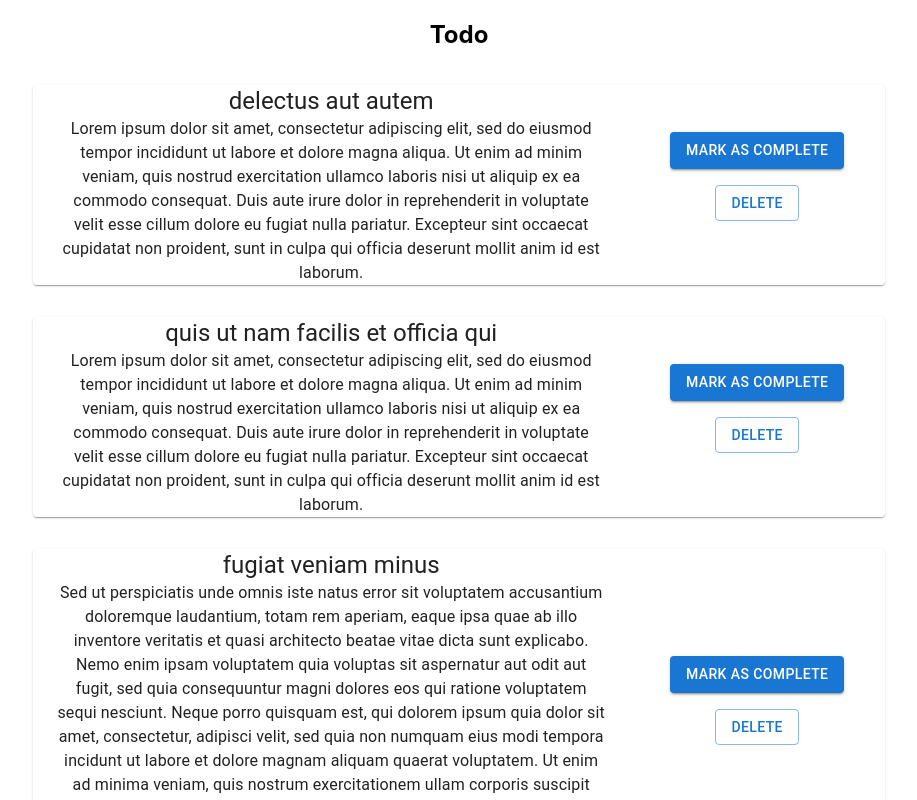
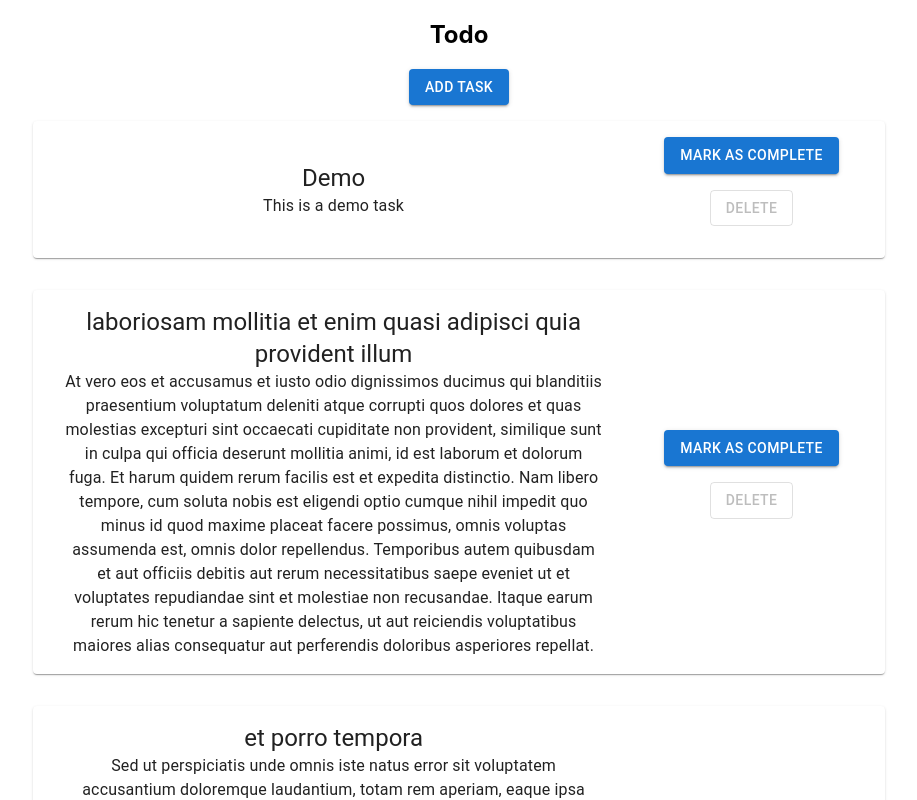
Before and after one commit to direshpradhan/todo, a React (Create React App) app: page / in a window 1280 px wide. Shown: the top 800 px of the page, without its empty margins (181-1098 px from the left). Built offline with nearby package versions, Linux system fonts and the light colour scheme; data requests are answered from the project's data file.

Commit message:
added add new task popup

```diff
--- a/src/components/Todo.jsx
+++ b/src/components/Todo.jsx
@@ -1,35 +1,74 @@
 import { Button, TextField, Container, Grid } from "@mui/material";
+import axios from "axios";
 import React, { useState } from "react";
 import { useData } from "../context/DataContext";
 import { TodoItem } from "./TodoItem";
 
 export const Todo = () => {
-  //   const [inputTitle, setInputTitle] = useState("");
-  //   const [inputDesc, setInputDesc] = useState("");
+  const [showModal, setShowModal] = useState(false);
+  const [inputTitle, setInputTitle] = useState("");
+  const [inputDesc, setInputDesc] = useState("");
   const { dispatch, tasks } = useData();
 
-  //   const addTask = () => {
-  //     dispatch({
-  //       type: "ADD_TASK",
-  //       payload: {
-  //         id: tasks.length + 1,
-  //         title: inputTitle,
-  //         desc: inputDesc,
-  //         completed: false,
-  //       },
-  //     });
-  //   };
+  const addTask = async () => {
+    const newTask = {
+      id: tasks[0].id + 1,
+      title: inputTitle,
+      description: inputDesc,
+      completed: false,
+    };
+    const response = await axios.post("http://localhost:3001/todos", newTask);
+    if (response.status === 201) {
+      dispatch({
+        type: "ADD_TASK",
+        payload: newTask,
+      });
+    }
+    setShowModal(false);
+    setInputTitle("");
+    setInputDesc("");
+  };
 
   return (
-    <div>
+    <>
       <h2>Todo</h2>
-      {/* <Container
-        maxWidth="lg"
+      <Button variant="contained" onClick={() => setShowModal(true)}>
+        Add Task
+      </Button>
+      <Container maxWidth="md">
+        <Grid container>
+          {tasks.map((task) => {
+            return <TodoItem key={task.id} task={task} />;
+          })}
+        </Grid>
+      </Container>
+
+      {showModal && (
+        <Container
+          maxWidth="xl"
+          sx={{
+            position: "absolute",
+            inset: 0,
+            backgroundColor: "rgba(0,0,0,0.1)",
+            zIndex: "1",
+          }}
+          onClick={() => setShowModal(false)}
+        >
+          <Container
+            maxWidth="xs"
             sx={{
               display: "flex",
               justifyContent: "center",
               gap: "1rem",
-          flexDirection: { xs: "column", sm: "row" },
+              flexDirection: "column",
+              backgroundColor: "white",
+              zIndex: "2",
+              padding: "2rem",
+              marginTop: "10rem",
+              borderRadius: "0.5rem",
+            }}
+            onClick={(event) => {
+              event.stopPropagation();
             }}
           >
             <TextField
@@ -38,27 +77,24 @@ export const Todo = () => {
               variant="outlined"
               value={inputTitle}
               onChange={(event) => setInputTitle(event.target.value)}
-          sx={{ width: { xs: "100%", sm: "35%" } }}
+              sx={{ width: "100%" }}
             />
             <TextField
               id="outlined-basic"
+              multiline
+              rows={3}
               placeholder="Description"
               variant="outlined"
               value={inputDesc}
               onChange={(event) => setInputDesc(event.target.value)}
-          sx={{ width: { xs: "100%", sm: "35%" } }}
+              sx={{ width: "100%" }}
             />
             <Button variant="contained" onClick={() => addTask()}>
               Add Task
             </Button>
-      </Container> */}
-      <Container maxWidth="md">
-        <Grid container>
-          {tasks.map((task) => {
-            return <TodoItem key={task.id} task={task} />;
-          })}
-        </Grid>
           </Container>
-    </div>
+        </Container>
+      )}
+    </>
   );
 };
--- a/src/components/TodoItem.jsx
+++ b/src/components/TodoItem.jsx
@@ -1,10 +1,17 @@
-import { Button, Container, Grid, Paper, Typography } from "@mui/material";
+import { Button, Card, Container, Grid, Typography } from "@mui/material";
 import React from "react";
 
 export const TodoItem = ({ task }) => {
   return (
-    <Grid item>
-      <Paper sx={{ margin: "1rem 0", display: "flex", alignItems: "center" }}>
+    <Grid item sx={{ width: "100%" }}>
+      <Card
+        sx={{
+          margin: "1rem 0",
+          display: "flex",
+          alignItems: "center",
+          padding: "1rem 0.5rem",
+        }}
+      >
         <Container sx={{ width: "70%" }}>
           <Typography variant="h5">{task.title}</Typography>
           <Typography variant="body1">{task.description}</Typography>
@@ -15,11 +22,15 @@ export const TodoItem = ({ task }) => {
           ) : (
             <Button variant="contained">Mark as complete</Button>
           )}
-          <Button variant="outlined" sx={{ margin: "1rem 0" }}>
+          <Button
+            variant="outlined"
+            sx={{ margin: "1rem 0" }}
+            disabled={!task.completed}
+          >
             Delete
           </Button>
         </Container>
-      </Paper>
+      </Card>
     </Grid>
   );
 };
--- a/src/context/DataContext.jsx
+++ b/src/context/DataContext.jsx
@@ -10,11 +10,9 @@ export const DataProvider = ({ children }) => {
   useEffect(() => {
     (async function () {
       const response = await axios.get("http://localhost:3001/todos");
-      dispatch({ type: "INITIALIZE_DATA", payload: response.data });
+      dispatch({ type: "INITIALIZE_DATA", payload: response.data.reverse() });
     })();
   }, []);
-
-  console.log(state.tasks);
 
   return (
     <DataContext.Provider value={{ state, dispatch, tasks: state.tasks }}>
--- a/src/data/db.json
+++ b/src/data/db.json
@@ -29,6 +29,12 @@
       "title": "laboriosam mollitia et enim quasi adipisci quia provident illum",
       "description": "At vero eos et accusamus et iusto odio dignissimos ducimus qui blanditiis praesentium voluptatum deleniti atque corrupti quos dolores et quas molestias excepturi sint occaecati cupiditate non provident, similique sunt in culpa qui officia deserunt mollitia animi, id est laborum et dolorum fuga. Et harum quidem rerum facilis est et expedita distinctio. Nam libero tempore, cum soluta nobis est eligendi optio cumque nihil impedit quo minus id quod maxime placeat facere possimus, omnis voluptas assumenda est, omnis dolor repellendus. Temporibus autem quibusdam et aut officiis debitis aut rerum necessitatibus saepe eveniet ut et voluptates repudiandae sint et molestiae non recusandae. Itaque earum rerum hic tenetur a sapiente delectus, ut aut reiciendis voluptatibus maiores alias consequatur aut perferendis doloribus asperiores repellat.",
       "completed": false
+    },
+    {
+      "id": 6,
+      "title": "Demo",
+      "description": "This is a demo task",
+      "completed": false
     }
   ]
 }
--- a/src/reducer/DataReducer.js
+++ b/src/reducer/DataReducer.js
@@ -7,6 +7,8 @@ export const reducer = (state, action) => {
     case "INITIALIZE_DATA":
       return { ...state, tasks: action.payload };
 
+    case "ADD_TASK":
+      return { ...state, tasks: [action.payload, ...state.tasks] };
     default:
       break;
   }
```
Lines whose indentation alone changed are shown as unchanged.
